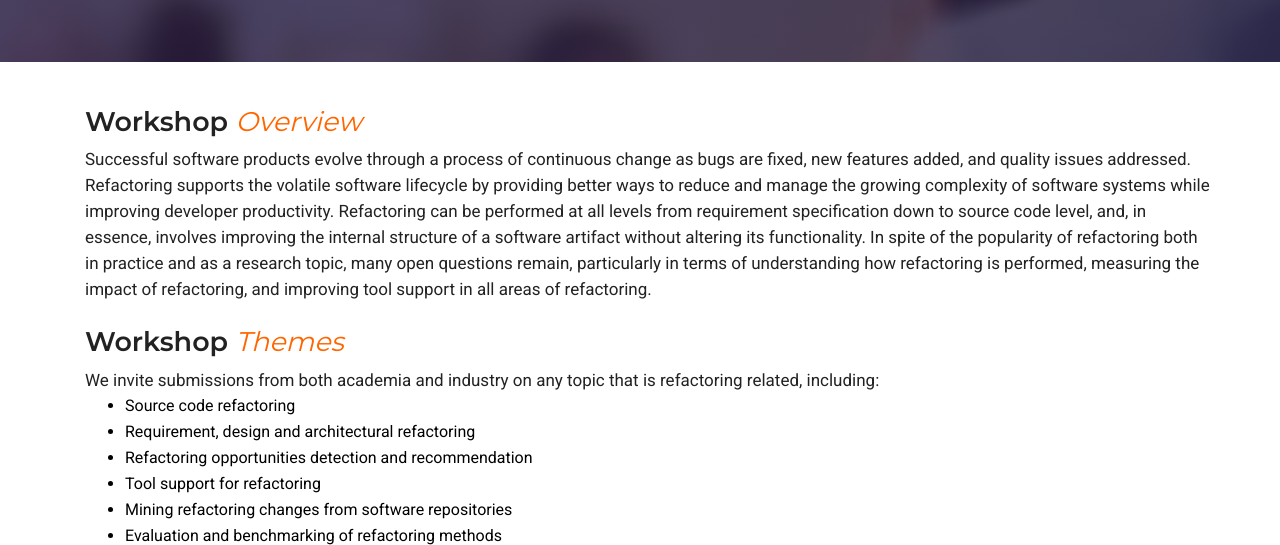
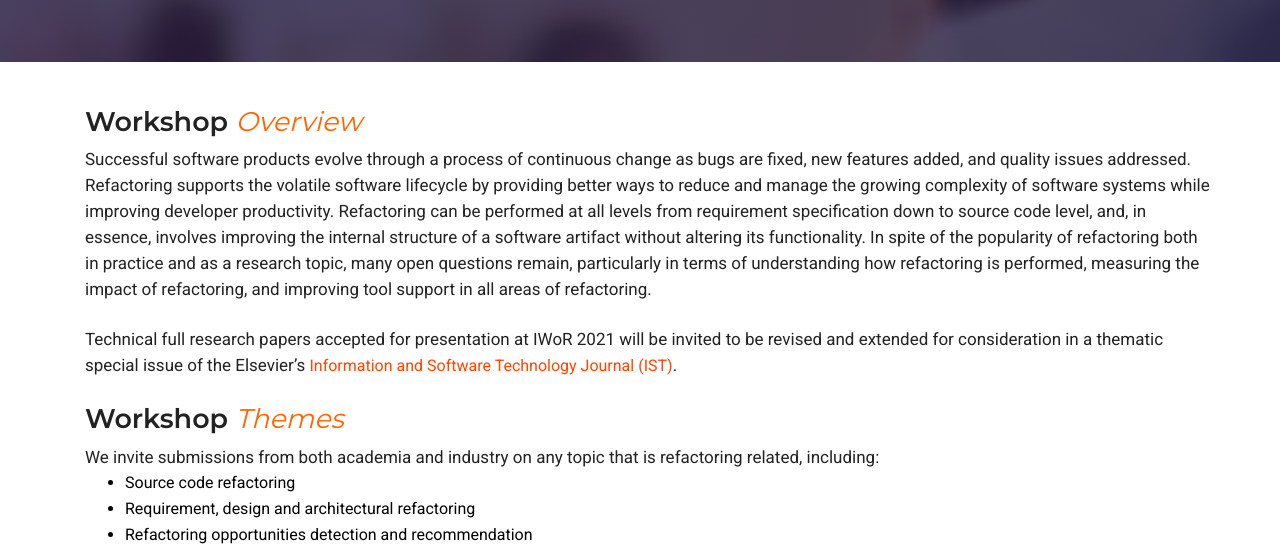
Before and after one commit to iwor/iwor2021, a plain HTML site: page call.html in a window 1280 px wide. Shown: the part 243-788 px from the top of the page. Drawn offline with Linux system fonts and the light colour scheme; some packages are replaced by stand-ins of ours.

Commit message:
added details about journal extension

```diff
--- a/call.html
+++ b/call.html
@@ -164,6 +164,12 @@
 							understanding how refactoring is performed, measuring the impact of refactoring, and
 							improving tool support in all areas of refactoring.
 						</p>
+						<br>
+						<p>
+							Technical full research papers accepted for presentation at IWoR 2021 will be invited to be revised and
+							extended for consideration in a thematic special issue of the Elsevier’s <a style="color: orangered;" href='https://www.journals.elsevier.com/information-and-software-technology' target="_blank">Information and Software Technology
+							Journal (IST)</a>.
+						</p>
 					</div>
 					<div class="description-one">
 						<div class="section-title" style="text-align: left;margin-bottom: 10px;">
```
